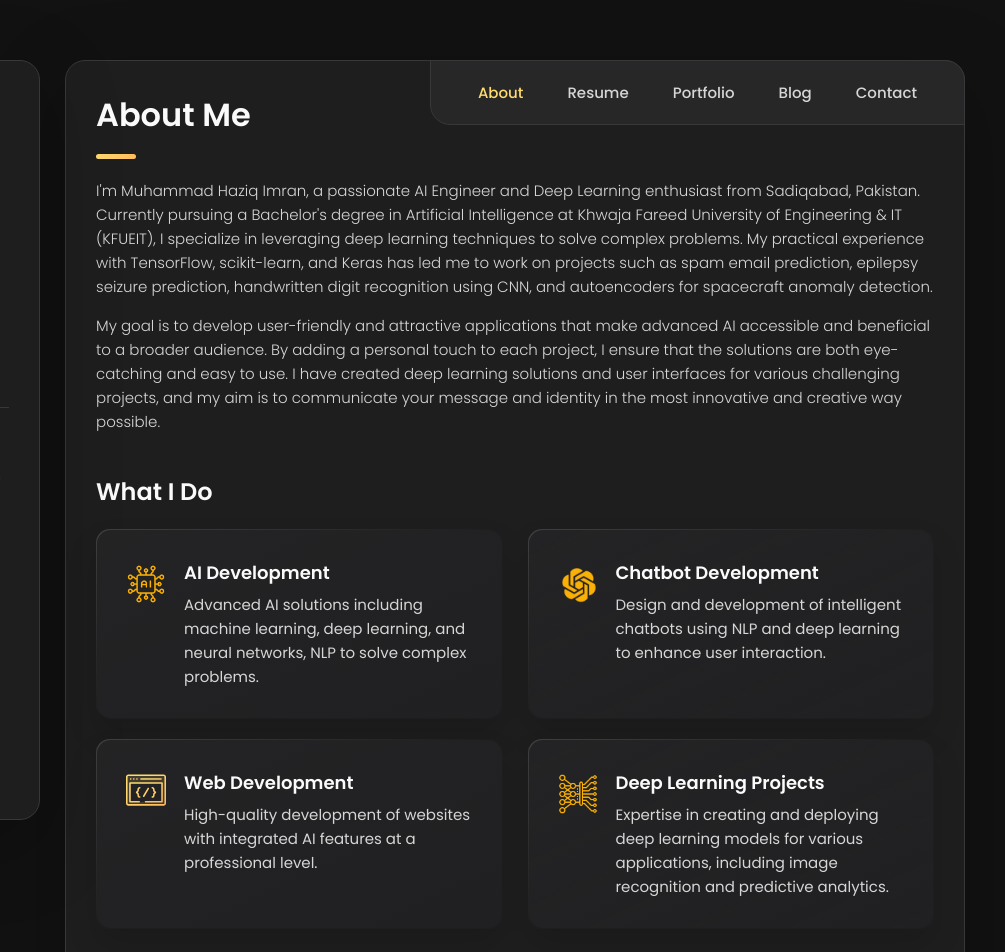
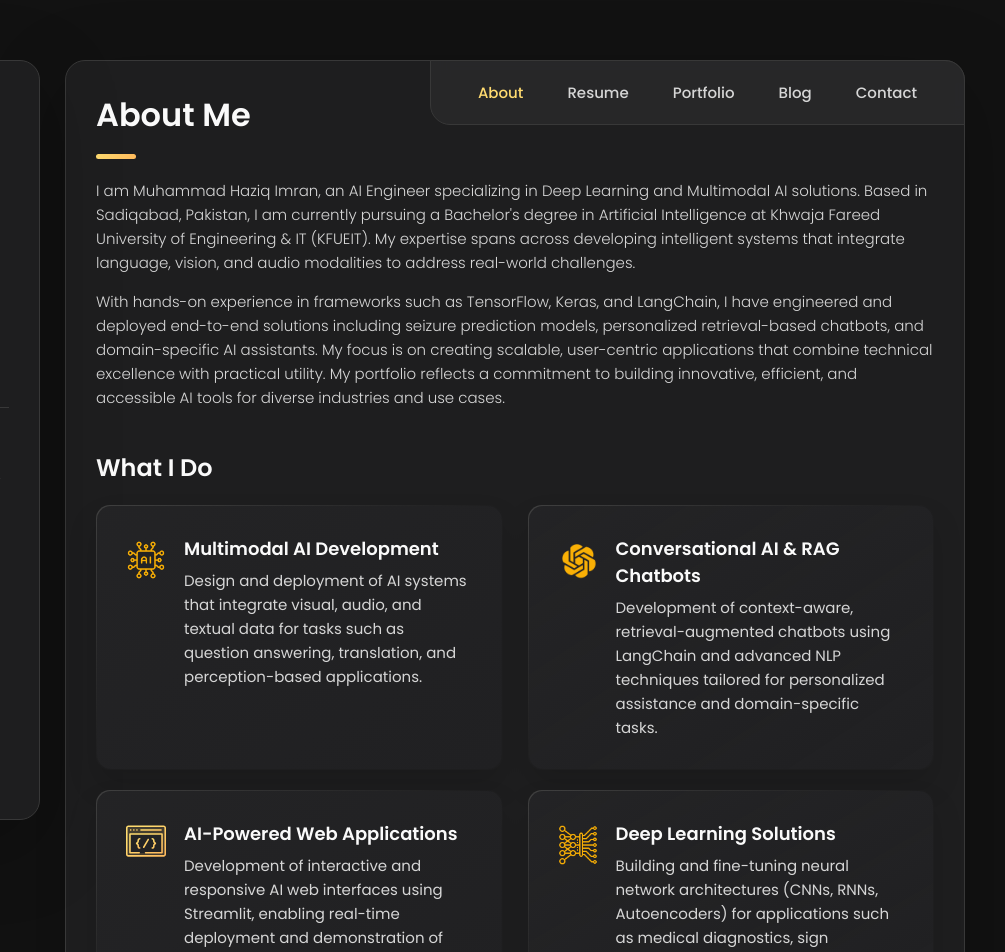
Before and after one commit to HaziqImran18/portfolio, a plain HTML site: page index.html in a window 1280 px wide. Shown: the top 952 px of the page, 275-1280 px from the left. Drawn offline with nearby package versions, Linux system fonts and the light colour scheme.

Commit message:
Update index.html

```diff
--- a/index.html
+++ b/index.html
@@ -209,11 +209,11 @@
 
         <section class="about-text">
           <p>
-            I'm Muhammad Haziq Imran, a passionate AI Engineer and Deep Learning enthusiast from Sadiqabad, Pakistan. Currently pursuing a Bachelor's degree in Artificial Intelligence at Khwaja Fareed University of Engineering & IT (KFUEIT), I specialize in leveraging deep learning techniques to solve complex problems. My practical experience with TensorFlow, scikit-learn, and Keras has led me to work on projects such as spam email prediction, epilepsy seizure prediction, handwritten digit recognition using CNN, and autoencoders for spacecraft anomaly detection.
+            I am Muhammad Haziq Imran, an AI Engineer specializing in Deep Learning and Multimodal AI solutions. Based in Sadiqabad, Pakistan, I am currently pursuing a Bachelor's degree in Artificial Intelligence at Khwaja Fareed University of Engineering & IT (KFUEIT). My expertise spans across developing intelligent systems that integrate language, vision, and audio modalities to address real-world challenges.
           </p>
 
           <p>
-            My goal is to develop user-friendly and attractive applications that make advanced AI accessible and beneficial to a broader audience. By adding a personal touch to each project, I ensure that the solutions are both eye-catching and easy to use. I have created deep learning solutions and user interfaces for various challenging projects, and my aim is to communicate your message and identity in the most innovative and creative way possible.
+            With hands-on experience in frameworks such as TensorFlow, Keras, and LangChain, I have engineered and deployed end-to-end solutions including seizure prediction models, personalized retrieval-based chatbots, and domain-specific AI assistants. My focus is on creating scalable, user-centric applications that combine technical excellence with practical utility. My portfolio reflects a commitment to building innovative, efficient, and accessible AI tools for diverse industries and use cases.
           </p>
         </section>
 
@@ -238,10 +238,10 @@
       </div>
 
       <div class="service-content-box">
-        <h4 class="h4 service-item-title">AI Development</h4>
+        <h4 class="h4 service-item-title">Multimodal AI Development</h4>
 
         <p class="service-item-text">
-          Advanced AI solutions including machine learning, deep learning, and neural networks, NLP to solve complex problems.
+          Design and deployment of AI systems that integrate visual, audio, and textual data for tasks such as question answering, translation, and perception-based applications.
         </p>
       </div>
 
@@ -255,10 +255,10 @@
       </div>
 
       <div class="service-content-box">
-        <h4 class="h4 service-item-title">Chatbot Development</h4>
+        <h4 class="h4 service-item-title">Conversational AI & RAG Chatbots</h4>
 
         <p class="service-item-text">
-          Design and development of intelligent chatbots using NLP and deep learning to enhance user interaction.
+          Development of context-aware, retrieval-augmented chatbots using LangChain and advanced NLP techniques tailored for personalized assistance and domain-specific tasks.
         </p>
       </div>
 
@@ -272,10 +272,10 @@
       </div>
 
       <div class="service-content-box">
-        <h4 class="h4 service-item-title">Web Development</h4>
+        <h4 class="h4 service-item-title">AI-Powered Web Applications</h4>
 
         <p class="service-item-text">
-          High-quality development of websites with integrated AI features at a professional level.
+          Development of interactive and responsive AI web interfaces using Streamlit, enabling real-time deployment and demonstration of machine learning models.
         </p>
       </div>
 
@@ -289,10 +289,10 @@
       </div>
 
       <div class="service-content-box">
-        <h4 class="h4 service-item-title">Deep Learning Projects</h4>
+        <h4 class="h4 service-item-title">Deep Learning Solutions</h4>
 
         <p class="service-item-text">
-          Expertise in creating and deploying deep learning models for various applications, including image recognition and predictive analytics.
+          Building and fine-tuning neural network architectures (CNNs, RNNs, Autoencoders) for applications such as medical diagnostics, sign language recognition, and behavior analysis.
         </p>
       </div>
 
```
